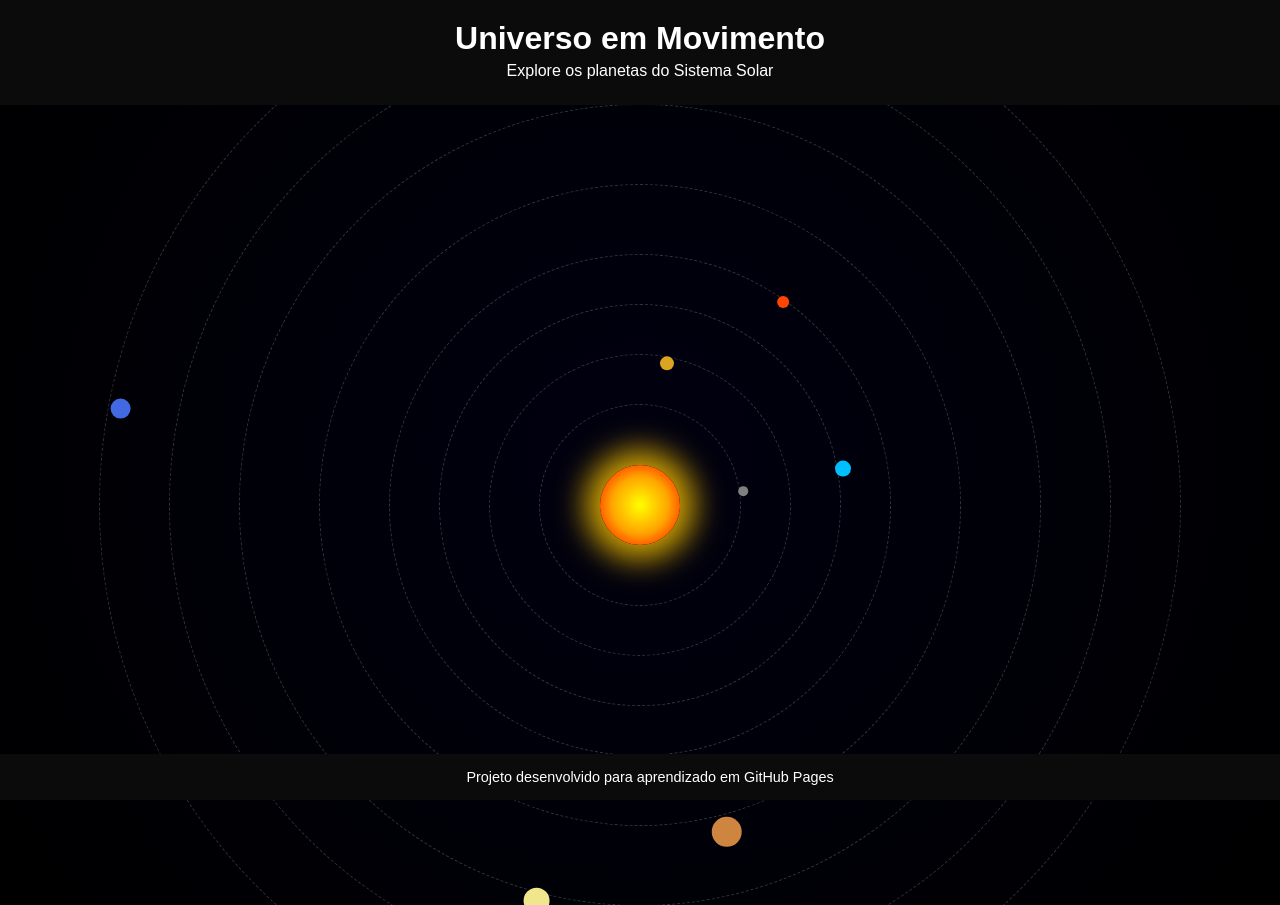
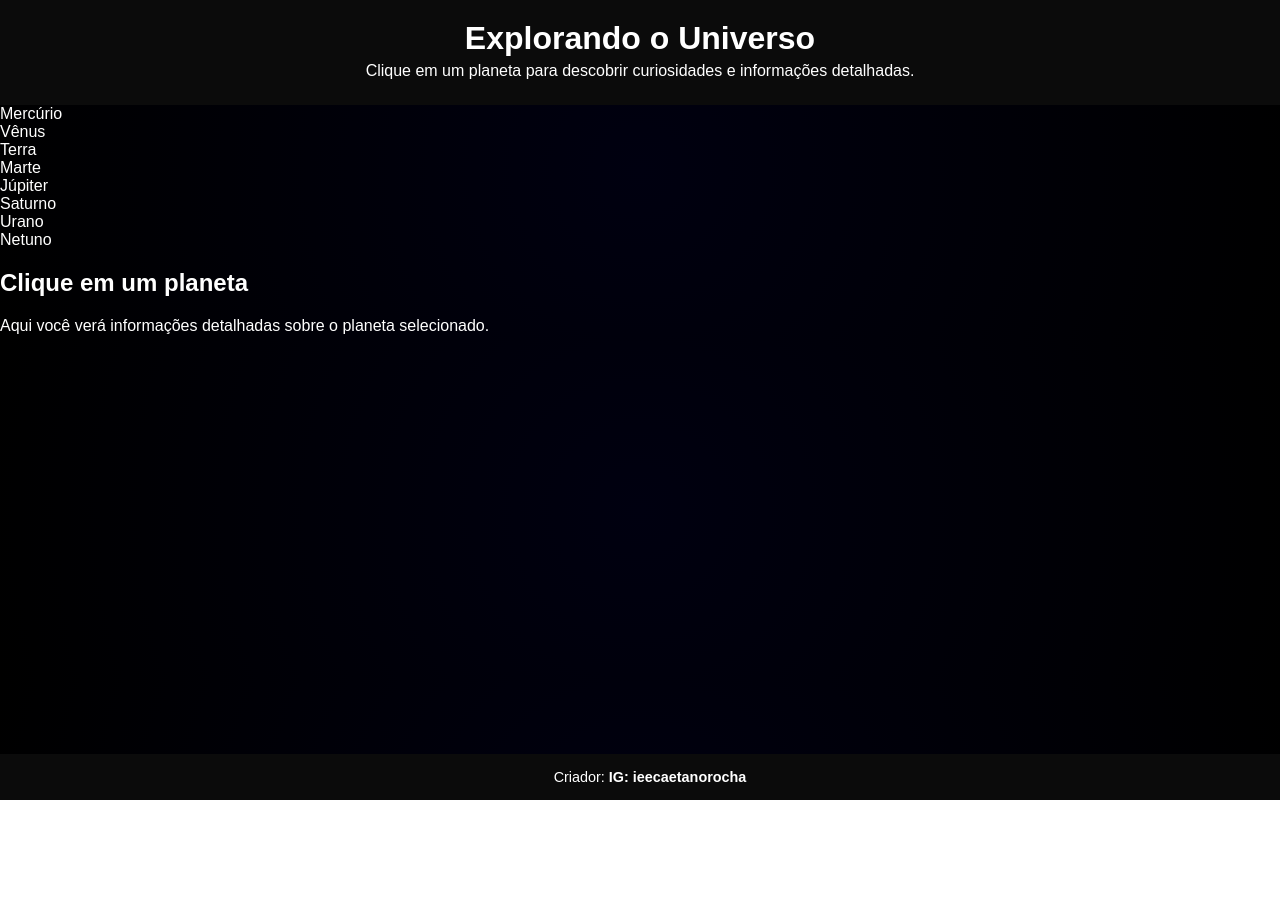
Before and after one commit to mendeszyy/Universo-em-Movimento, a plain HTML site: page index.html in a window 1280 px wide. After the commit the page ends 800 px from the top, so only its background shows below. Drawn offline with Linux system fonts and the light colour scheme.

Commit message:
Update index.html

```diff
--- a/index.html
+++ b/index.html
@@ -1,27 +1,53 @@
+
 <!DOCTYPE html>
-<html lang="pt-BR">
+<html lang="pt-br">
 <head>
     <meta charset="UTF-8">
-  <meta name="viewport" content="width=device-width, initial-scale=1.0">
-  <title>Universo em Movimento</title>
+    <title>Universo e Planetas</title>
     <link rel="stylesheet" href="style.css">
 </head>
 <body>
     <header>
-    <h1>Universo em Movimento</h1>
-    <p>Explore os planetas do Sistema Solar</p>
+        <h1>Explorando o Universo</h1>
+        <p>Clique em um planeta para descobrir curiosidades e informações detalhadas.</p>
     </header>
 
     <main>
-    <div id="universe"></div>
-    <div id="info-panel" class="hidden">
-      <h2 id="planet-name"></h2>
-      <p id="planet-info"></p>
+        <section class="planetas-container">
+            <div class="planeta" id="mercurio" data-nome="Mercúrio">
+                <span>Mercúrio</span>
             </div>
+            <div class="planeta" id="venus" data-nome="Vênus">
+                <span>Vênus</span>
+            </div>
+            <div class="planeta" id="terra" data-nome="Terra">
+                <span>Terra</span>
+            </div>
+            <div class="planeta" id="marte" data-nome="Marte">
+                <span>Marte</span>
+            </div>
+            <div class="planeta" id="jupiter" data-nome="Júpiter">
+                <span>Júpiter</span>
+            </div>
+            <div class="planeta" id="saturno" data-nome="Saturno">
+                <span>Saturno</span>
+            </div>
+            <div class="planeta" id="urano" data-nome="Urano">
+                <span>Urano</span>
+            </div>
+            <div class="planeta" id="netuno" data-nome="Netuno">
+                <span>Netuno</span>
+            </div>
+        </section>
+
+        <section id="informacoes" class="informacoes">
+            <h2 id="nome-planeta">Clique em um planeta</h2>
+            <p id="descricao-planeta">Aqui você verá informações detalhadas sobre o planeta selecionado.</p>
+        </section>
     </main>
 
     <footer>
-    <p>Projeto desenvolvido para aprendizado em GitHub Pages</p>
+        <p>Criador: <strong>IG: ieecaetanorocha</strong></p>
     </footer>
 
     <script src="script.js"></script>
```
Lines whose indentation alone changed are shown as unchanged.
